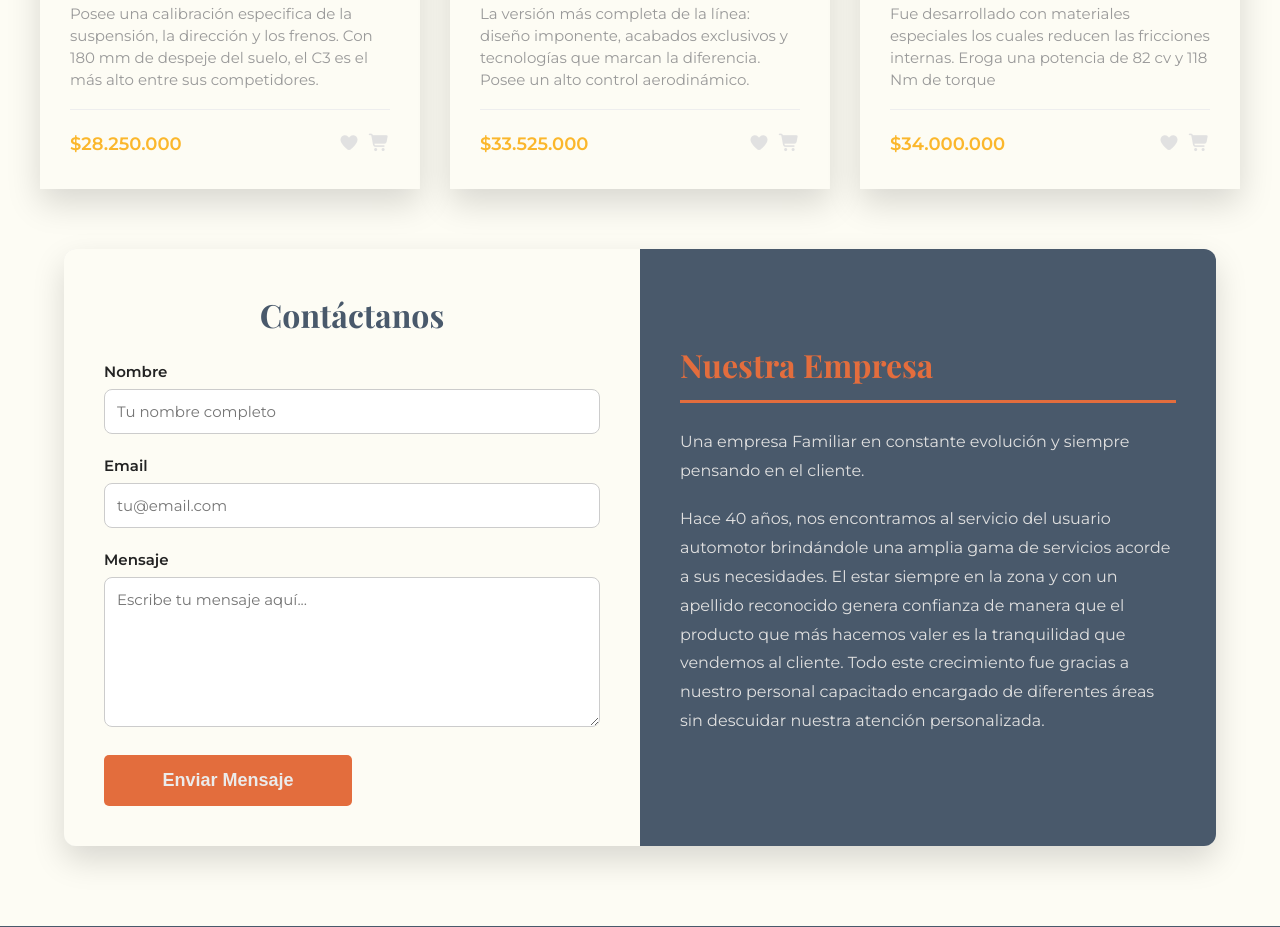
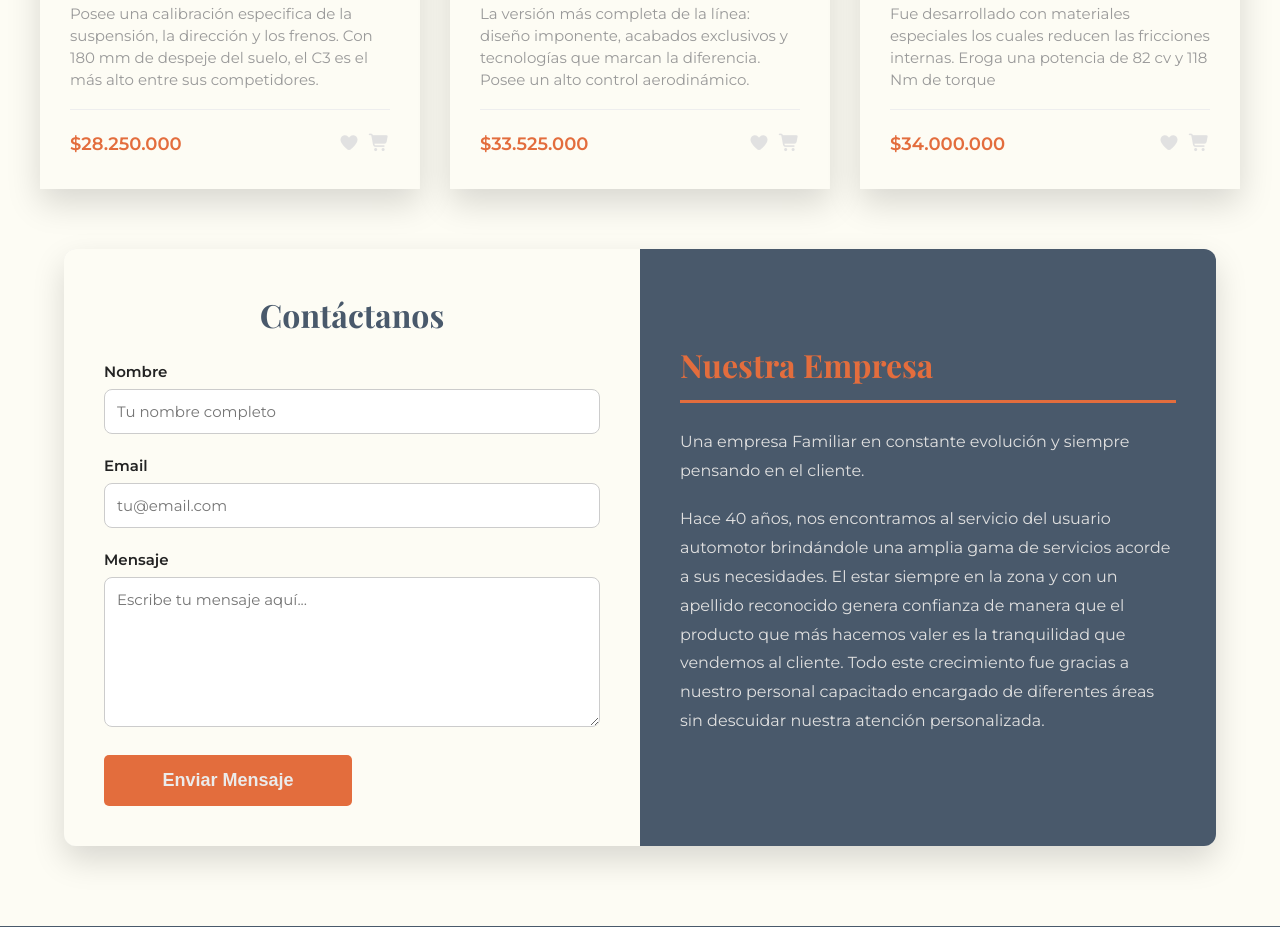
Before and after one commit to Pardinho10/ITSE, a plain HTML site: page Ingenieria del software 1/Atomotores/index.html in a window 1280 px wide. Shown: the part 1311-2238 px from the top of the page. Drawn offline with nearby package versions, Linux system fonts and the light colour scheme; a web font is replaced by a local one.

Commit message:
colores de precios

```diff
--- a/Ingenieria del software 1/Atomotores/index.html
+++ b/Ingenieria del software 1/Atomotores/index.html
@@ -437,7 +437,7 @@
 
     .auto-price {
       font-size: 18px;
-      color: #fbb72c;
+      color: var(--orange);
       font-weight: 600;
     }
 
@@ -737,7 +737,7 @@
         margin: 0 auto;
       }
 
-      .nav-list{
+      .nav-list {
         background-color: rgba(53, 79, 107, 0.5);
       }
 
```
